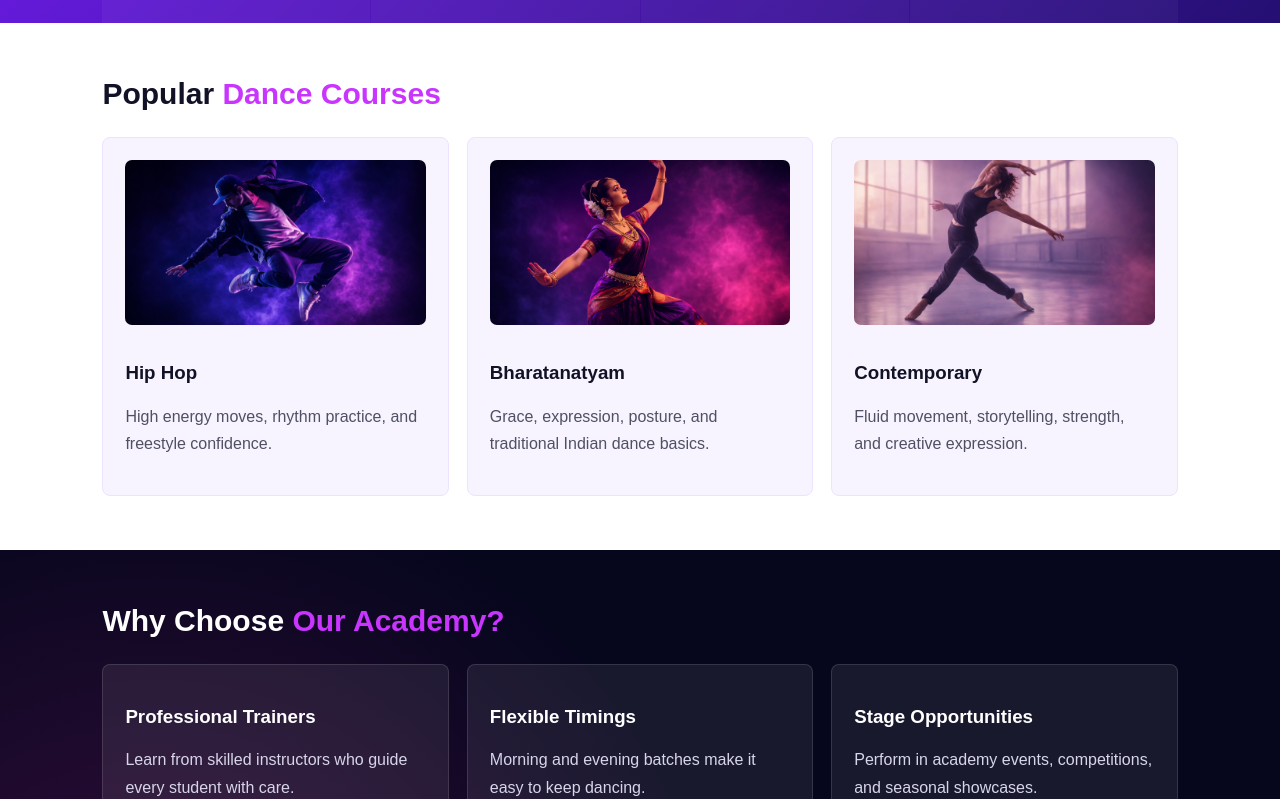
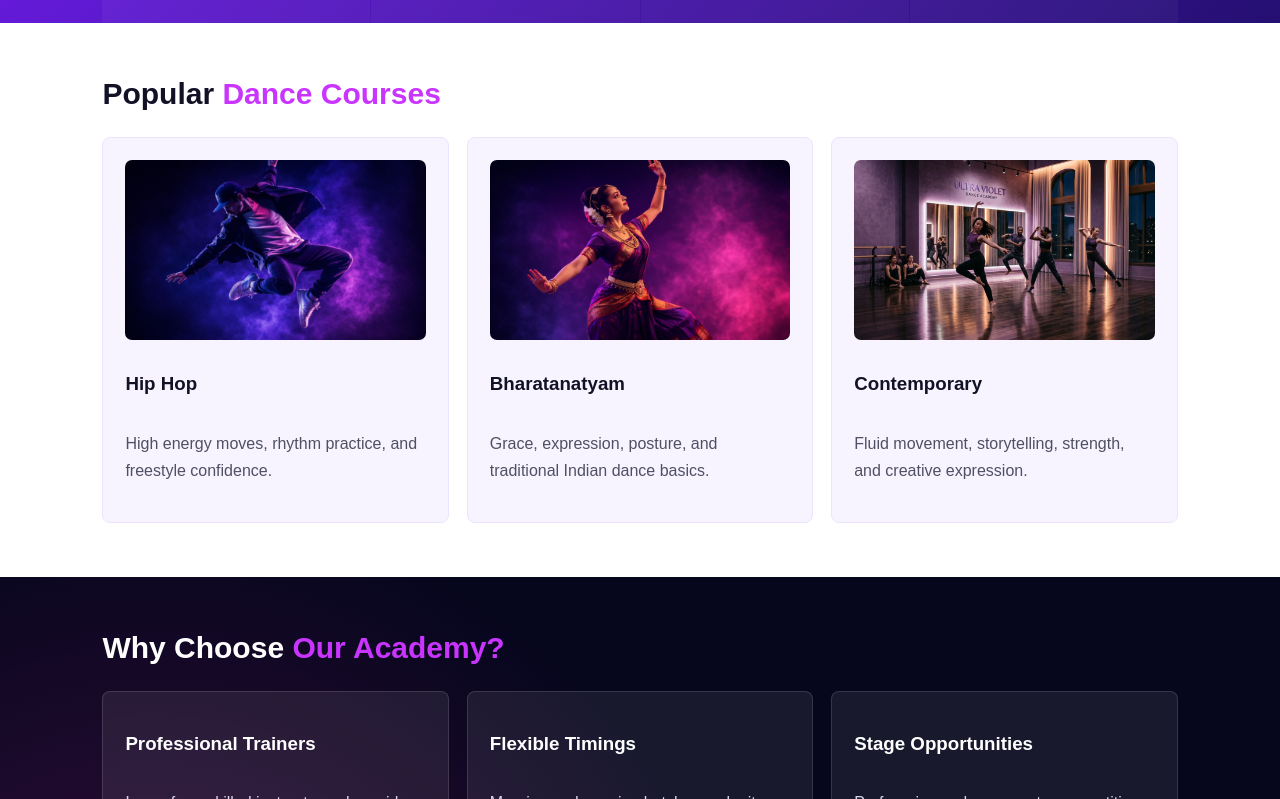
Before and after one commit to Adarsha-28/Dance-School-Management, a React (Create React App) app in the folder Frontend/: page / in a window 1280 px wide. Shown: the part 701-1500 px from the top of the page. Built offline with nearby package versions, Linux system fonts and the light colour scheme.

Commit message:
Update homepage and courses page

```diff
--- a/Frontend/src/Assets/CSS/Home.css
+++ b/Frontend/src/Assets/CSS/Home.css
@@ -188,6 +188,11 @@ h2 span {
   gap: 18px;
 }
 
+/* Ensure grid items stretch to equal height */
+.grid {
+  align-items: stretch;
+}
+
 .grid.two {
   grid-template-columns: repeat(2, 1fr);
 }
@@ -206,16 +211,24 @@ h2 span {
 
 .course-img {
   width: 100%;
-  height: 165px;
+  height: 180px;
+  aspect-ratio: 16/9;
   object-fit: cover;
   border-radius: 7px;
   margin-bottom: 14px;
-
 }
 
 .course-card {
   display: flex;
   flex-direction: column;
+  flex: 1;
+}
+
+/* Make sure the card container stretches so footers align */
+.grid > .card {
+  display: flex;
+  flex-direction: column;
+  height: 100%;
 }
 
 .course-card h3 {
--- a/Frontend/src/Pages/Courses.jsx
+++ b/Frontend/src/Pages/Courses.jsx
@@ -10,6 +10,7 @@ import img5 from "../Assets/Images/img5.png";
 import img6 from "../Assets/Images/img6.png";
 import img7 from "../Assets/Images/img7.png";
 import img8 from "../Assets/Images/img8.png";
+import contemporaryImg from "../Assets/Images/about_dance_class.png";
 
 const imageMap = {
   "img1.png": img1,
@@ -84,7 +85,11 @@ function Courses() {
                 <div className="card course-card" key={course._id}>
                   <img
                     className="course-img"
-                    src={imageMap[course.image] || img1}
+                    src={
+                      (course.title && course.title.toLowerCase().includes("contemporary"))
+                        ? contemporaryImg
+                        : (imageMap[course.image] || img1)
+                    }
                     alt={course.title}
                   />
                   <h3>{course.title}</h3>
--- a/Frontend/src/Pages/Homepage.jsx
+++ b/Frontend/src/Pages/Homepage.jsx
@@ -4,7 +4,7 @@ import Navbar from "../Components/Navbar";
 import First from "../Assets/Images/First.png";
 import img1 from "../Assets/Images/img1.png";
 import img4 from "../Assets/Images/img4.png";
-import img2 from "../Assets/Images/img2.png";
+import contemporaryImg from "../Assets/Images/about_dance_class.png";
 
 import { Link } from "react-router-dom";
 
@@ -104,7 +104,7 @@ function Homepage() {
             <div className="card">
               <img
                 className="course-img"
-                src={img2}
+                src={contemporaryImg}
                 alt="Contemporary"
               />
 
```
